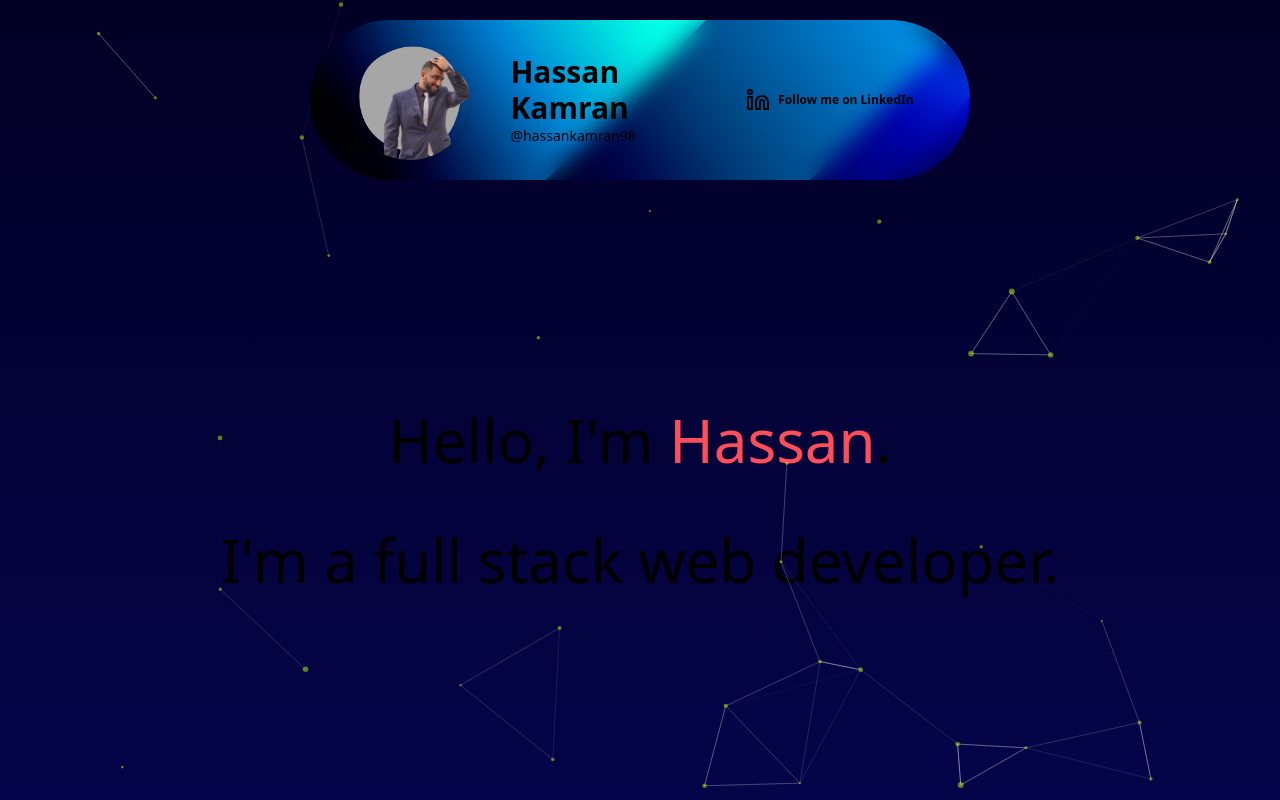
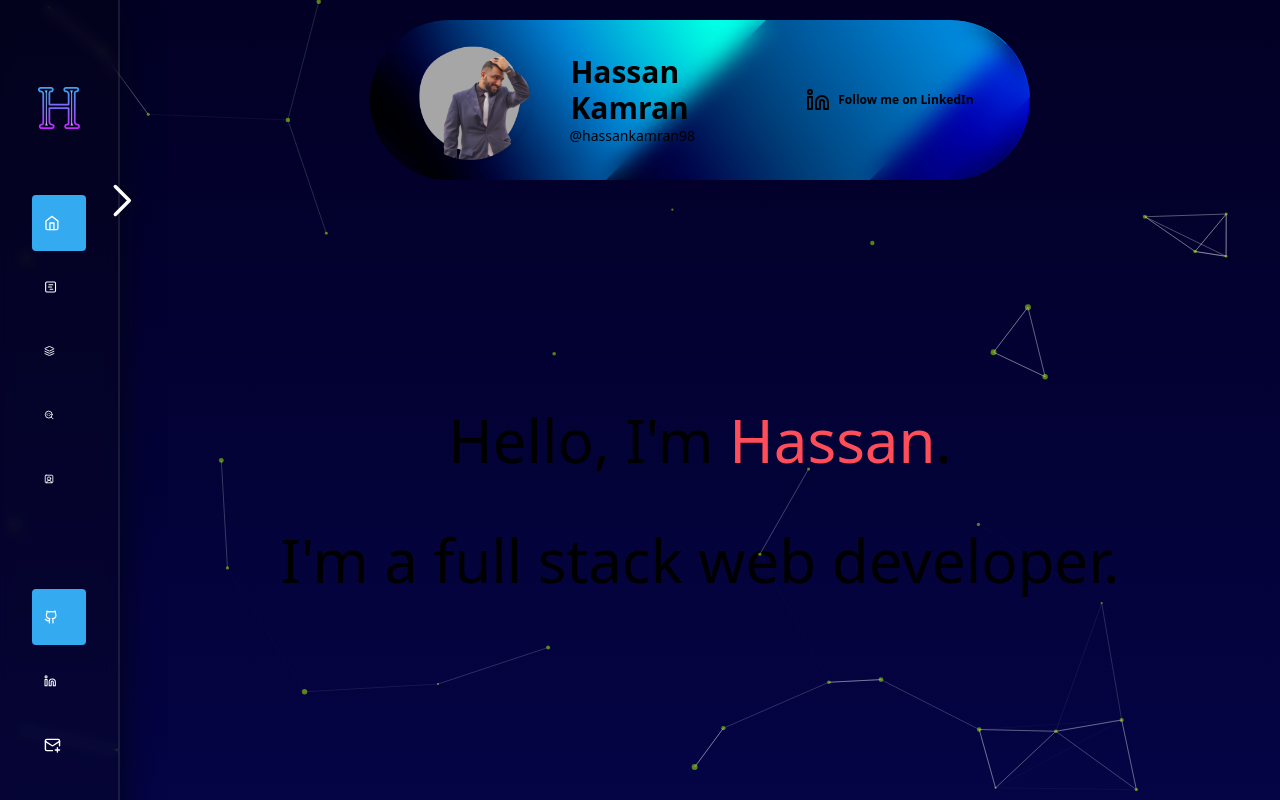
Before and after one commit to kamo4598/portfolio-app, a Next.js app: page / in a window 1280 px wide. Shown: the top 800 px of the page. Built offline with nearby package versions, Linux system fonts and the light colour scheme.

Commit message:
Another try to add Sidebar on Vercel

```diff
--- a/app/page.tsx
+++ b/app/page.tsx
@@ -7,15 +7,15 @@ import Projects from "@/components/Projects";
 import Contact from "@/components/Contact";
 import ParticlesBackground from "@/components/particles/ParticlesBackground";
 import AboutMe from "@/components/AboutMe";
-// import Sidebar from "@/components/sidebar/Sidebar";
+import Sidebar from "@/components/sidebar/Sidebar";
 
 export default function Home() {
   return (
     <div className="flex h-auto max-w-[100vw] font-sans">
       <ParticlesBackground />
-      {/* <div className="hidden lg:block">
+      <div className="hidden lg:block">
         <Sidebar />
-      </div> */}
+      </div>
       <div className="flex-1 flex flex-col items-center justify-center">
         <div className="flex-1 min-h-[100vh] flex flex-col items-center justify-center">
           <Cover />
--- a/components/SideBar/Nav.tsx
+++ b/components/SideBar/Nav.tsx
@@ -80,14 +80,14 @@ const Nav: React.FC<NavProps> = ({ expand }) => {
   }, []);
 
   return (
-    <nav className={styles.nav} aria-expanded={expand}>
+    <div className={styles.nav} aria-expanded={expand}>
       {navParams.map((item, idx) => (
         <Fragment key={idx}>
           <NavList navParam={item} />
           {idx + 1 !== navParams.length ? <hr /> : null}
         </Fragment>
       ))}
-    </nav>
+    </div>
   );
 };
 
--- a/components/SideBar/SideBarLogo.tsx
+++ b/components/SideBar/SideBarLogo.tsx
@@ -1,5 +1,6 @@
 import React from "react";
 import styles from "../../styles/SideBarLogo.module.css";
+import Image from "next/image";
 
 interface LogoProps {
   expand: boolean;
@@ -8,7 +9,7 @@ interface LogoProps {
 const Logo: React.FC<LogoProps> = ({ expand }) => {
   return (
     <div className={styles.logo} aria-expanded={expand}>
-      <img src="/H-icon.svg" alt="Logo" className={styles.logo} />
+      <Image src="/H-icon.svg" width={40} height={40} alt="Logo" className={styles.logo} />
       <h3>Hassan Kamran</h3>
     </div>
   );
```
